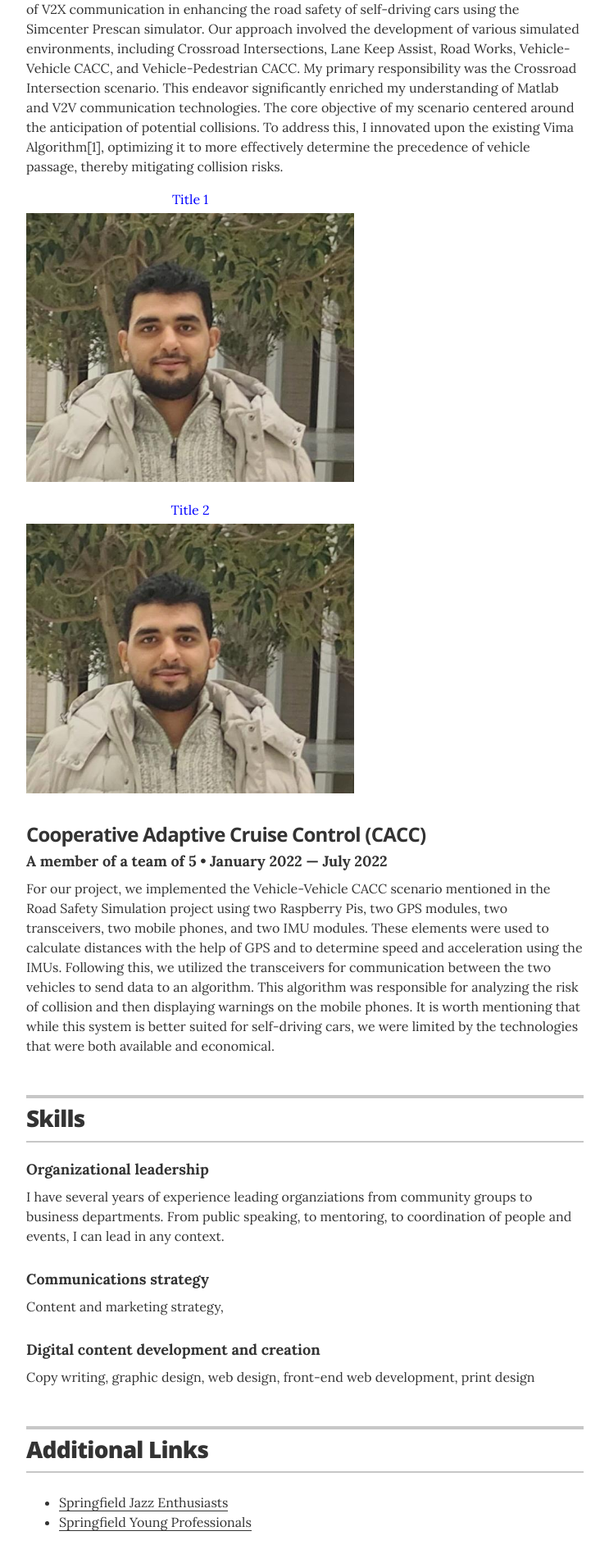
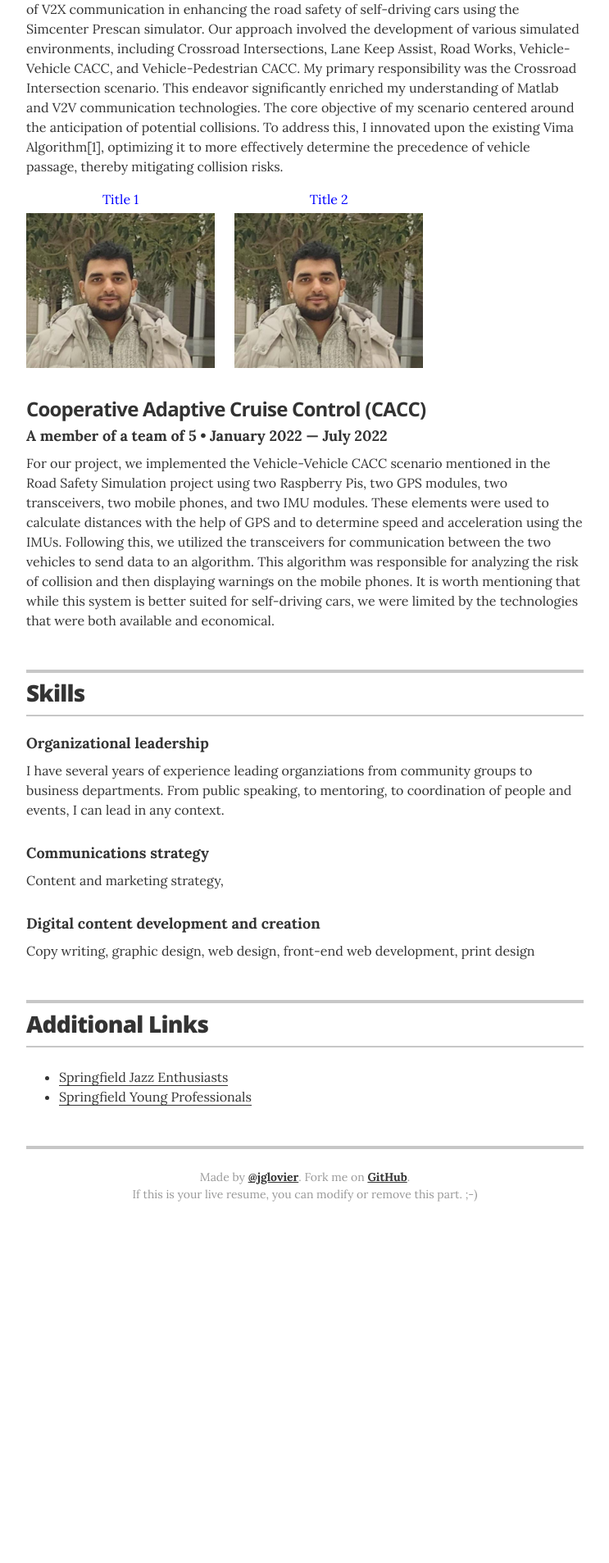
Before and after one commit to Hesham87/Hesham.github.io, a Jekyll site: the page built from index.html, in a window 1280 px wide. Shown: the part 1202-3109 px from the top of the page at 82% size, without its empty margins (268-1011 px from the left). Built offline with Jekyll 4.4.1, drawn with Linux system fonts in a browser that asks for light colours; after the commit the page ends 2718 px from its top, so only the background shows below that.

Commit message:
Update resume.html

```diff
--- a/_layouts/resume.html
+++ b/_layouts/resume.html
@@ -139,11 +139,11 @@
           <div class="image-container">
             <div class="image-with-title">
               <p class="image-title">Title 1</p>
-              <img src="images/avatar.jpg" alt="First Image" style="width:400px;">
+              <img src="images/avatar.jpg" alt="First Image" style="width:230px;">
             </div>
             <div class="image-with-title">
               <p class="image-title">Title 2</p>
-              <img src="images/avatar.jpg" alt="Second Image" style="width:400px;">
+              <img src="images/avatar.jpg" alt="Second Image" style="width:230px;">
             </div>
           </div>
 
```
